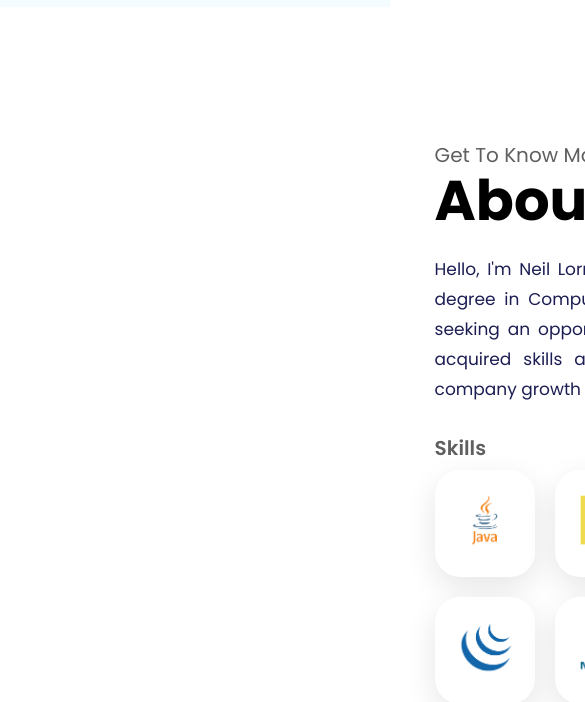
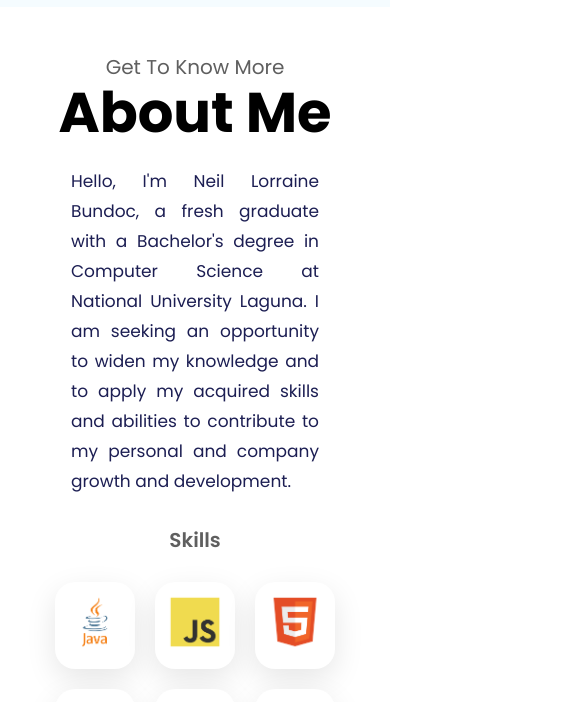
Before and after one commit to neillorrainecb/Personal-Portfolio-Website, a React (Create React App) app: page / in a window 390 px wide. Shown: the part 866-1568 px from the top of the page, 585 px wide, since content can reach past the window. Built offline with nearby package versions, Linux system fonts and the light colour scheme.

Commit message:
Add About Responsive

```diff
--- a/src/App.css
+++ b/src/App.css
@@ -588,6 +588,10 @@ h3{
 
 /* Responsive Screens */
 @media only screen and (max-width: 1200px) {
+
+    .body{
+        overflow: hidden;
+    }
     .hero--section{
         display: flex;
         flex-direction: column-reverse;
@@ -613,6 +617,23 @@ h3{
     .navbar{
         padding-left: 50px;
     }
+
+    /* About Me */
+    .about--section{
+        display: flex;
+        flex-direction: column-reverse;
+        padding: 7rem 5rem
+    }
+
+    .about--section--img{
+            display: none;
+    }
+
+    .about--section--content{
+        justify-content: center;
+        align-items: center;
+        text-align: center;
+    }
   }
 
 
@@ -631,9 +652,40 @@ h3{
     .hero--section-description{
         font-size: 18px;
     }
+
+    /* About Me */
+    .about--section{
+        display: flex;
+        flex-direction: column-reverse;
+        padding: 3rem 4rem
+    }
+
+    .about--section--img{
+            display: none;
+    }
+
+    .about--section--content{
+        justify-content: center;
+        align-items: center;
+        text-align: center;
+    }
+
+    .about--section-description{
+        padding: 0 1rem;
+    }
+
+    .box-container{
+        margin-top: 30px;
+        grid-template-columns: repeat(3, 1fr);
+    }
+
+    .box{
+        padding: 10px;
+        border-radius: 20px;
+    }
   }
 
-  @media only screen and (max-width: 320px){
+  @media only screen and (max-width: 400px){
     .hero--section{
         display: flex;
         flex-direction: column-reverse;
```
